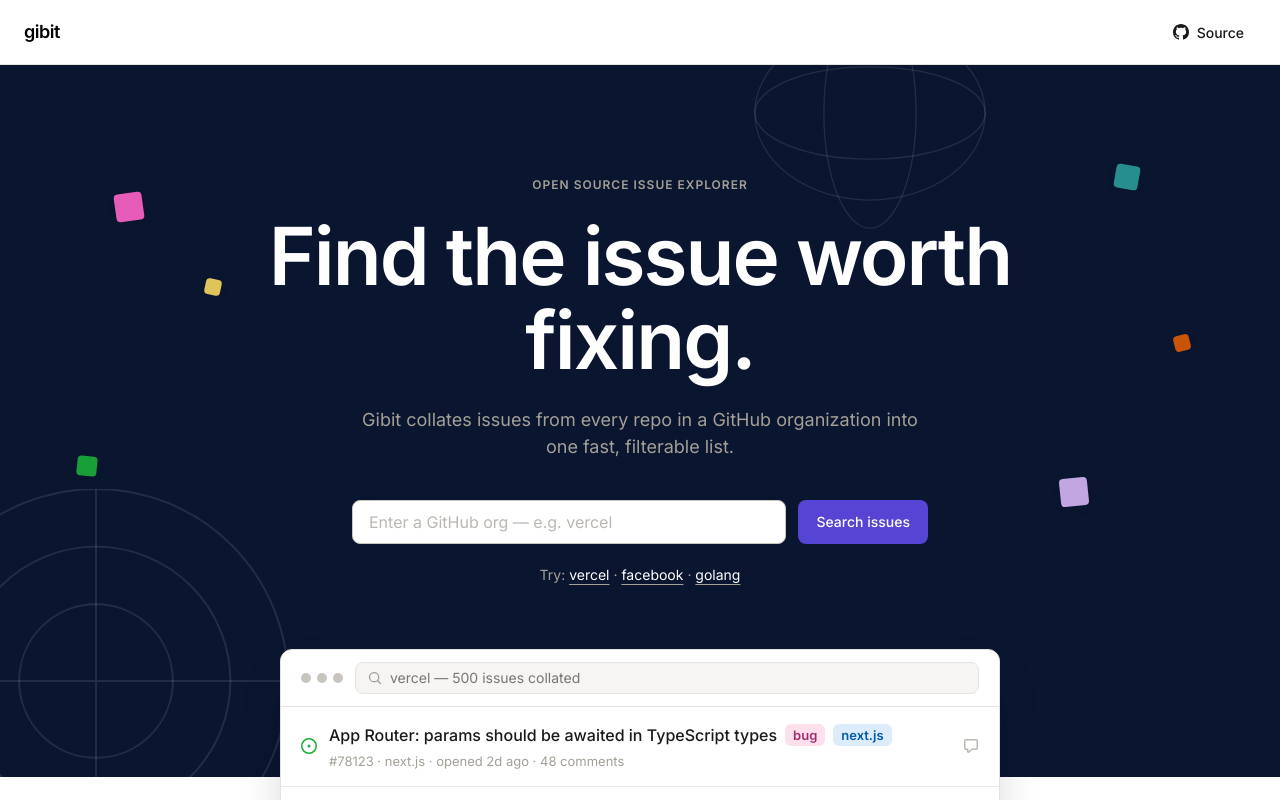
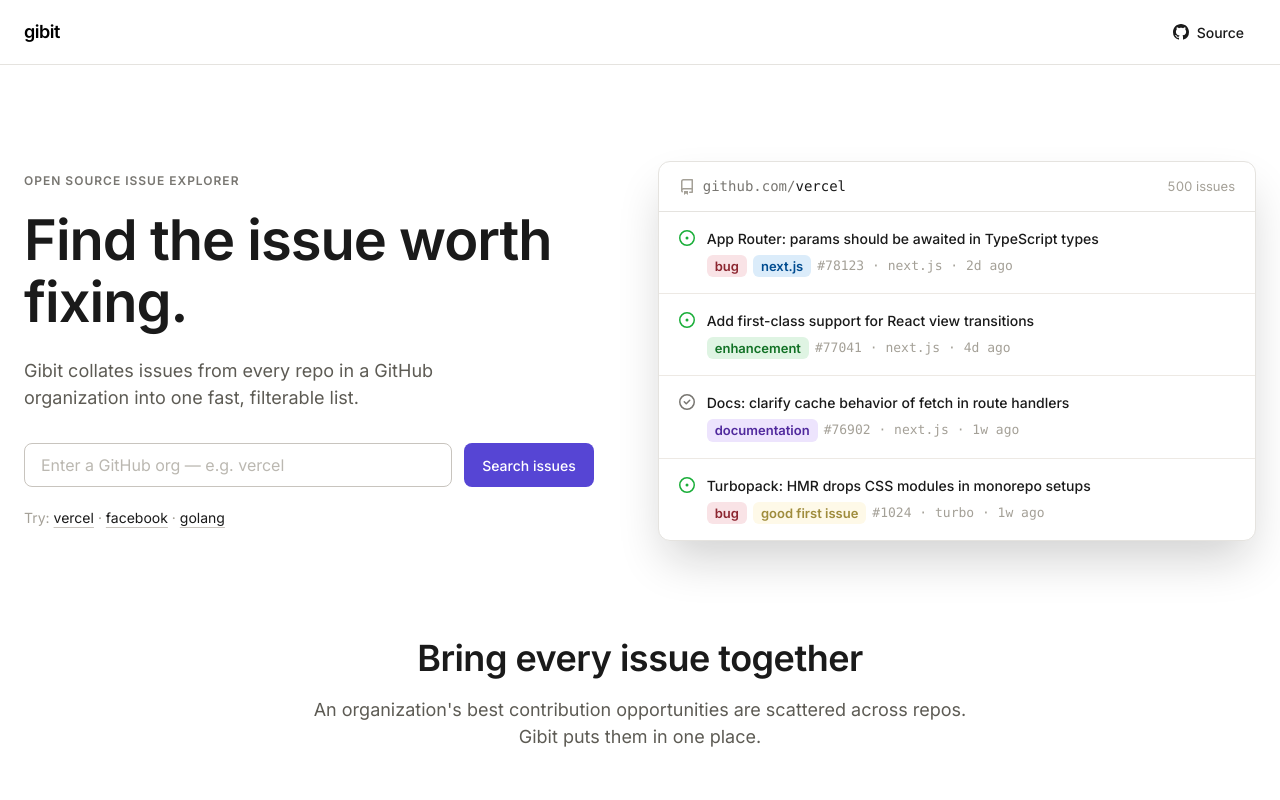
Before and after one commit to Souvikns/gibit, a Next.js app: page / in a window 1280 px wide. Shown: the top 800 px of the page. Built offline with nearby package versions, Linux system fonts and the light colour scheme.

Commit message:
feat: ui change

```diff
--- a/app/[org]/issue-row.tsx
+++ b/app/[org]/issue-row.tsx
@@ -5,15 +5,12 @@
 const MAX_VISIBLE_LABELS = 3;
 
 function LabelChip({ name, color }: { name: string; color: string }) {
-  const tint = labelTint(name);
+  const tint = labelTint(color);
   return (
     <span
-      className={`inline-flex items-center gap-1.5 rounded-sm px-2 py-0.5 text-caption font-semibold ${tint.chip}`}
+      className="inline-flex items-center rounded-sm px-2 py-0.5 text-caption font-semibold"
+      style={{ backgroundColor: tint.background, color: tint.color }}
     >
-      <span
-        className="h-1.5 w-1.5 rounded-full"
-        style={{ backgroundColor: `#${color}` }}
-      />
       {name}
     </span>
   );
@@ -28,7 +25,7 @@
       {issue.state === "open" ? (
         <IssueOpenIcon className="mt-1 h-4 w-4 shrink-0 text-semantic-success" />
       ) : (
-        <IssueClosedIcon className="mt-1 h-4 w-4 shrink-0 text-primary" />
+        <IssueClosedIcon className="mt-1 h-4 w-4 shrink-0 text-steel" />
       )}
       <div className="min-w-0 flex-1">
         <div className="flex flex-wrap items-center gap-x-2 gap-y-1">
@@ -49,7 +46,7 @@
             </span>
           )}
         </div>
-        <p suppressHydrationWarning className="mt-1 text-caption text-stone">
+        <p suppressHydrationWarning className="mt-1 font-mono text-caption text-stone">
           #{issue.number} · {issue.repo} · opened {relativeTime(issue.createdAt)} by{" "}
           {issue.author}
         </p>
--- a/app/globals.css
+++ b/app/globals.css
@@ -9,6 +9,10 @@
   /* Notion Sans fallback per design.md: Inter first */
   --font-sans: var(--font-inter), Inter, -apple-system, system-ui, "Segoe UI",
     Helvetica, sans-serif;
+  /* Utility face for issue numbers, repo paths, and org input — not in
+     design.md, added for data/code strings per its "utility face" guidance. */
+  --font-mono: ui-monospace, "SF Mono", "Cascadia Code", "Roboto Mono", Menlo,
+    Consolas, monospace;
 
   /* --- Brand & Primary --- */
   --color-primary: #5645d4;
--- a/app/page.tsx
+++ b/app/page.tsx
@@ -1,7 +1,6 @@
 import { GitHubMark } from "@/components/icons";
 import { FeatureGrid } from "@/components/landing/feature-grid";
 import { Hero } from "@/components/landing/hero";
-import { MockIssueCard } from "@/components/landing/mock-issue-card";
 import { SiteFooter } from "@/components/landing/site-footer";
 import { SiteNav } from "@/components/landing/site-nav";
 import { Steps } from "@/components/landing/steps";
@@ -25,9 +24,6 @@
       />
       <main className="flex-1">
         <Hero />
-        <div className="relative z-10 mx-auto -mt-32 w-full max-w-3xl px-6">
-          <MockIssueCard />
-        </div>
         <FeatureGrid />
         <YellowBanner />
         <Steps />
--- a/components/landing/hero.tsx
+++ b/components/landing/hero.tsx
@@ -1,74 +1,34 @@
 import Link from "next/link";
 import { EXAMPLE_ORGS } from "@/lib/constants";
+import { IssuePreview } from "./mock-issue-card";
 import { OrgSearch } from "./org-search";
-
-/** Brand-colored sticky-note dots scattered around the hero, per design.md. */
-function StickyNotes() {
-  const notes = [
-    "top-[18%] left-[9%] h-7 w-7 rotate-[-8deg] bg-brand-pink",
-    "top-[30%] left-[16%] h-4 w-4 rotate-[12deg] bg-brand-yellow",
-    "top-[14%] right-[11%] h-6 w-6 rotate-[10deg] bg-brand-teal",
-    "top-[38%] right-[7%] h-4 w-4 rotate-[-14deg] bg-brand-orange",
-    "top-[55%] left-[6%] h-5 w-5 rotate-[6deg] bg-brand-green",
-    "top-[58%] right-[15%] h-7 w-7 rotate-[-6deg] bg-brand-purple-300",
-  ];
-  return (
-    <div aria-hidden className="pointer-events-none absolute inset-0 hidden md:block">
-      {notes.map((classes) => (
-        <div key={classes} className={`absolute rounded-xs opacity-90 shadow-card ${classes}`} />
-      ))}
-      {/* Mesh wire decoration */}
-      <svg
-        className="absolute -bottom-24 -left-24 h-96 w-96 text-on-dark/10"
-        viewBox="0 0 200 200"
-        fill="none"
-        stroke="currentColor"
-      >
-        <circle cx="100" cy="100" r="40" />
-        <circle cx="100" cy="100" r="70" />
-        <circle cx="100" cy="100" r="100" />
-        <path d="M0 100h200M100 0v200" />
-      </svg>
-      <svg
-        className="absolute -top-20 right-[22%] h-64 w-64 text-on-dark/10"
-        viewBox="0 0 200 200"
-        fill="none"
-        stroke="currentColor"
-      >
-        <ellipse cx="100" cy="100" rx="90" ry="36" />
-        <ellipse cx="100" cy="100" rx="90" ry="68" />
-        <ellipse cx="100" cy="100" rx="36" ry="90" />
-      </svg>
-    </div>
-  );
-}
 
 export function Hero() {
   return (
-    <section className="relative overflow-hidden bg-brand-navy">
-      <StickyNotes />
-      <div className="relative mx-auto max-w-7xl px-6 pt-20 pb-48 text-center sm:pt-28">
-        <p className="text-micro font-semibold tracking-[1px] text-on-dark-muted uppercase">
+    <section className="mx-auto max-w-7xl px-6 pt-16 sm:pt-24">
+      <div className="grid gap-12 lg:grid-cols-[minmax(0,1fr)_minmax(0,1.05fr)] lg:items-center lg:gap-16">
+        <div>
+          <p className="text-micro font-semibold tracking-[1px] text-steel uppercase">
             Open source issue explorer
           </p>
-        <h1 className="mx-auto mt-5 max-w-4xl text-heading-1 text-on-dark sm:text-display-lg lg:text-hero-display">
+          <h1 className="mt-5 text-heading-1 text-ink sm:text-display-lg">
             Find the issue worth fixing.
           </h1>
-        <p className="mx-auto mt-6 max-w-xl text-subtitle text-on-dark-muted">
+          <p className="mt-6 max-w-md text-subtitle text-slate">
             Gibit collates issues from every repo in a GitHub organization into
             one fast, filterable list.
           </p>
-        <div className="mt-10">
+          <div className="mt-8">
             <OrgSearch variant="hero" />
           </div>
-        <p className="mt-5 text-body-sm text-on-dark-muted">
+          <p className="mt-5 text-body-sm text-stone">
             Try:{" "}
             {EXAMPLE_ORGS.map((org, index) => (
               <span key={org}>
                 {index > 0 && " · "}
                 <Link
                   href={`/${org}`}
-                className="text-on-dark underline decoration-on-dark-muted underline-offset-4 transition-colors duration-150 hover:decoration-on-dark"
+                  className="text-ink underline decoration-hairline-strong underline-offset-4 transition-colors duration-150 hover:decoration-ink"
                 >
                   {org}
                 </Link>
@@ -76,6 +36,8 @@
             ))}
           </p>
         </div>
+        <IssuePreview />
+      </div>
     </section>
   );
 }
--- a/components/landing/mock-issue-card.tsx
+++ b/components/landing/mock-issue-card.tsx
@@ -1,76 +1,79 @@
-import { CommentIcon, IssueClosedIcon, IssueOpenIcon, SearchIcon } from "@/components/icons";
+import { IssueClosedIcon, IssueOpenIcon, RepoIcon } from "@/components/icons";
+import { labelTint } from "@/lib/issues";
 
-const MOCK_ISSUES = [
+function PreviewLabel({ name, color }: { name: string; color: string }) {
+  const tint = labelTint(color);
+  return (
+    <span
+      className="rounded-sm px-2 py-0.5 text-caption font-semibold"
+      style={{ backgroundColor: tint.background, color: tint.color }}
+    >
+      {name}
+    </span>
+  );
+}
+
+const PREVIEW_ISSUES = [
   {
     state: "open" as const,
     title: "App Router: params should be awaited in TypeScript types",
-    chips: [
-      { label: "bug", classes: "bg-card-tint-rose text-brand-pink-deep" },
-      { label: "next.js", classes: "bg-card-tint-sky text-link-blue-pressed" },
+    labels: [
+      { name: "bug", color: "d73a4a" },
+      { name: "next.js", color: "0075de" },
     ],
-    meta: "#78123 · next.js · opened 2d ago · 48 comments",
+    meta: "#78123 · next.js · 2d ago",
   },
   {
     state: "open" as const,
     title: "Add first-class support for React view transitions",
-    chips: [{ label: "enhancement", classes: "bg-card-tint-mint text-brand-green" }],
-    meta: "#77041 · next.js · opened 4d ago · 132 comments",
+    labels: [{ name: "enhancement", color: "1aae39" }],
+    meta: "#77041 · next.js · 4d ago",
   },
   {
     state: "closed" as const,
     title: "Docs: clarify cache behavior of fetch in route handlers",
-    chips: [{ label: "documentation", classes: "bg-card-tint-lavender text-brand-purple-800" }],
-    meta: "#76902 · next.js · closed 1w ago",
+    labels: [{ name: "documentation", color: "7b3ff2" }],
+    meta: "#76902 · next.js · 1w ago",
   },
   {
     state: "open" as const,
     title: "Turbopack: HMR drops CSS modules in monorepo setups",
-    chips: [
-      { label: "bug", classes: "bg-card-tint-rose text-brand-pink-deep" },
-      { label: "good first issue", classes: "bg-card-tint-yellow text-brand-brown" },
+    labels: [
+      { name: "bug", color: "d73a4a" },
+      { name: "good first issue", color: "f5d75e" },
     ],
-    meta: "#1024 · turbo · opened 1w ago · 17 comments",
+    meta: "#1024 · turbo · 1w ago",
   },
 ];
 
-/** Static product preview that breaks out of the hero band. */
-export function MockIssueCard() {
+/** Static preview of the real issue-browser UI, embedded in the hero. */
+export function IssuePreview() {
   return (
     <div className="overflow-hidden rounded-lg border border-hairline bg-canvas text-left shadow-mockup">
-      <div className="flex items-center gap-3 border-b border-hairline px-5 py-3">
-        <div className="flex gap-1.5">
-          <span className="h-2.5 w-2.5 rounded-full bg-hairline-strong" />
-          <span className="h-2.5 w-2.5 rounded-full bg-hairline-strong" />
-          <span className="h-2.5 w-2.5 rounded-full bg-hairline-strong" />
-        </div>
-        <div className="flex h-8 flex-1 items-center gap-2 rounded-md border border-hairline bg-surface px-3 text-body-sm text-steel">
-          <SearchIcon className="h-3.5 w-3.5 text-stone" />
-          vercel — 500 issues collated
-        </div>
+      <div className="flex items-center gap-2 border-b border-hairline px-5 py-3.5">
+        <RepoIcon className="h-4 w-4 shrink-0 text-stone" />
+        <span className="truncate font-mono text-body-sm text-steel">
+          github.com/<span className="font-medium text-ink">vercel</span>
+        </span>
+        <span className="ml-auto shrink-0 text-caption text-stone tabular-nums">500 issues</span>
       </div>
       <ul className="divide-y divide-hairline-soft">
-        {MOCK_ISSUES.map((issue) => (
-          <li key={issue.title} className="flex items-center gap-3 px-5 py-4">
+        {PREVIEW_ISSUES.map((issue) => (
+          <li key={issue.title} className="flex items-start gap-3 px-5 py-4">
             {issue.state === "open" ? (
-              <IssueOpenIcon className="h-4 w-4 shrink-0 text-semantic-success" />
+              <IssueOpenIcon className="mt-0.5 h-4 w-4 shrink-0 text-semantic-success" />
             ) : (
-              <IssueClosedIcon className="h-4 w-4 shrink-0 text-primary" />
+              <IssueClosedIcon className="mt-0.5 h-4 w-4 shrink-0 text-steel" />
             )}
             <div className="min-w-0 flex-1">
-              <div className="flex flex-wrap items-center gap-x-2 gap-y-1">
-                <span className="text-body-md font-medium text-ink">{issue.title}</span>
-                {issue.chips.map((chip) => (
-                  <span
-                    key={chip.label}
-                    className={`rounded-sm px-2 py-0.5 text-caption font-semibold ${chip.classes}`}
-                  >
-                    {chip.label}
-                  </span>
+              <p className="text-body-sm font-medium text-ink">{issue.title}</p>
+              <p className="mt-1.5 flex flex-wrap items-center gap-1.5">
+                {issue.labels.map((label) => (
+                  <PreviewLabel key={label.name} name={label.name} color={label.color} />
                 ))}
-              </div>
-              <p className="mt-1 text-caption text-stone">{issue.meta}</p>
+                <span className="font-mono text-caption text-stone">{issue.meta}</span>
+              </p>
             </div>
-            <CommentIcon className="h-4 w-4 shrink-0 text-muted" />
           </li>
         ))}
       </ul>
--- a/lib/issues.ts
+++ b/lib/issues.ts
@@ -109,21 +109,18 @@
 }
 
 /**
- * Deterministic design.md pastel tint for a label name.
- * Returns full static class strings so Tailwind can see them.
+ * Derives a readable chip tint from a label's real GitHub hex color
+ * (rather than a hash-based pastel), so a label's chip actually
+ * reflects how it's colored in the source repo.
  */
-export function labelTint(name: string): { chip: string; dot: string } {
-  const tints = [
-    { chip: "bg-card-tint-lavender text-brand-purple-800", dot: "#7b3ff2" },
-    { chip: "bg-card-tint-peach text-brand-orange-deep", dot: "#dd5b00" },
-    { chip: "bg-card-tint-mint text-brand-green", dot: "#1aae39" },
-    { chip: "bg-card-tint-sky text-link-blue-pressed", dot: "#0075de" },
-    { chip: "bg-card-tint-rose text-brand-pink-deep", dot: "#ff64c8" },
-    { chip: "bg-card-tint-yellow text-brand-brown", dot: "#b79b00" },
-  ];
-  let hash = 0;
-  for (let i = 0; i < name.length; i++) {
-    hash = (hash * 31 + name.charCodeAt(i)) >>> 0;
-  }
-  return tints[hash % tints.length]!;
+export function labelTint(hex: string): { background: string; color: string } {
+  const clean = hex.replace(/^#/, "").padStart(6, "0");
+  const r = parseInt(clean.slice(0, 2), 16) || 0;
+  const g = parseInt(clean.slice(2, 4), 16) || 0;
+  const b = parseInt(clean.slice(4, 6), 16) || 0;
+  const mix = (channel: number, target: number, ratio: number) =>
+    Math.round(channel * (1 - ratio) + target * ratio);
+  const background = `rgb(${mix(r, 255, 0.86)}, ${mix(g, 255, 0.86)}, ${mix(b, 255, 0.86)})`;
+  const color = `rgb(${mix(r, 0, 0.35)}, ${mix(g, 0, 0.35)}, ${mix(b, 0, 0.35)})`;
+  return { background, color };
 }
```
Also changed, not shown: 1 other file (tests, documents, lock files or other folders). Lines whose indentation alone changed are shown as unchanged.
